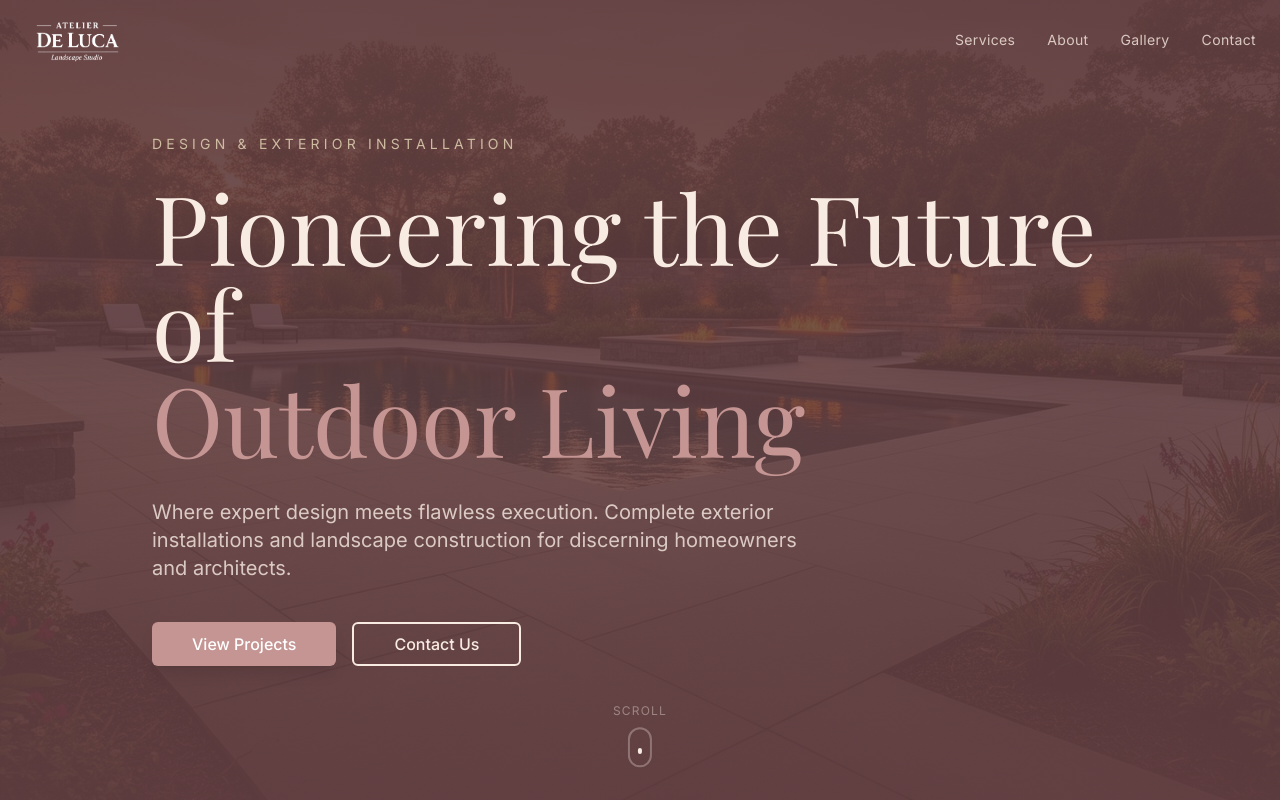
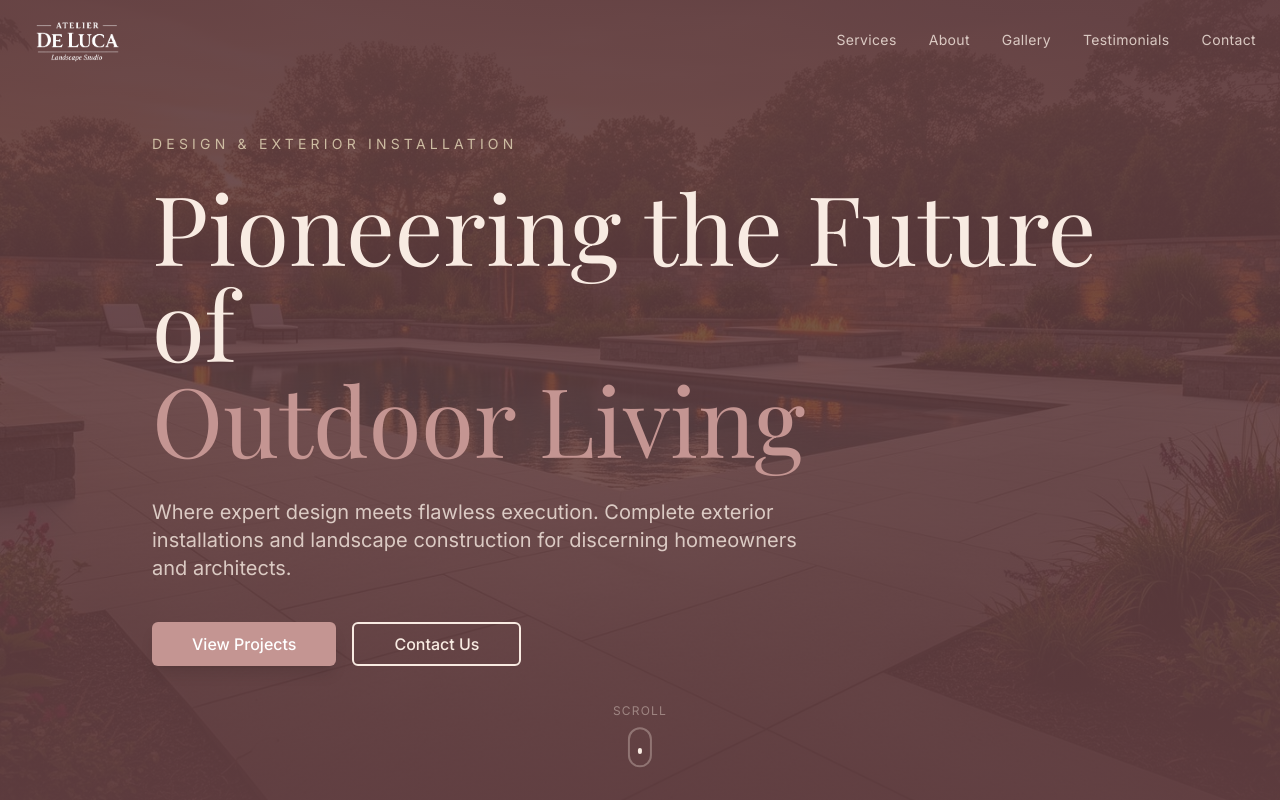
Before and after one commit to SamisDone/Atelier-De-Luca, a Next.js app: page / in a window 1280 px wide. Shown: the top 800 px of the page. Built offline with nearby package versions, Linux system fonts and the light colour scheme.

Commit message:
Preceding changes

```diff
--- a/src/components/Navbar.tsx
+++ b/src/components/Navbar.tsx
@@ -6,7 +6,7 @@ import Image from "next/image";
 import Link from "next/link";
 import { Menu, X } from "lucide-react";
 
-const navItems = ["Services", "About", "Gallery", "Contact"];
+const navItems = ["Services", "About", "Gallery", "Testimonials", "Contact"];
 
 const Navbar = () => {
   const [scrolled, setScrolled] = useState(false);
```
